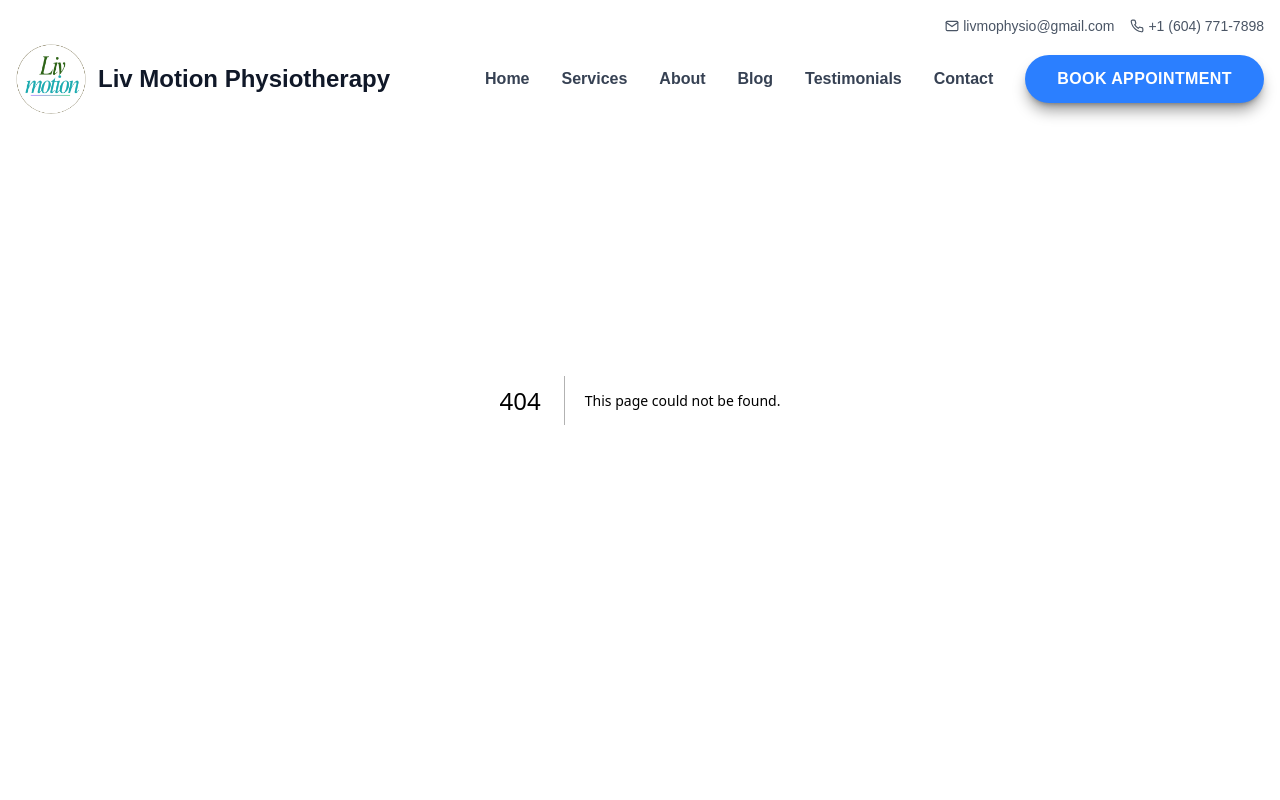
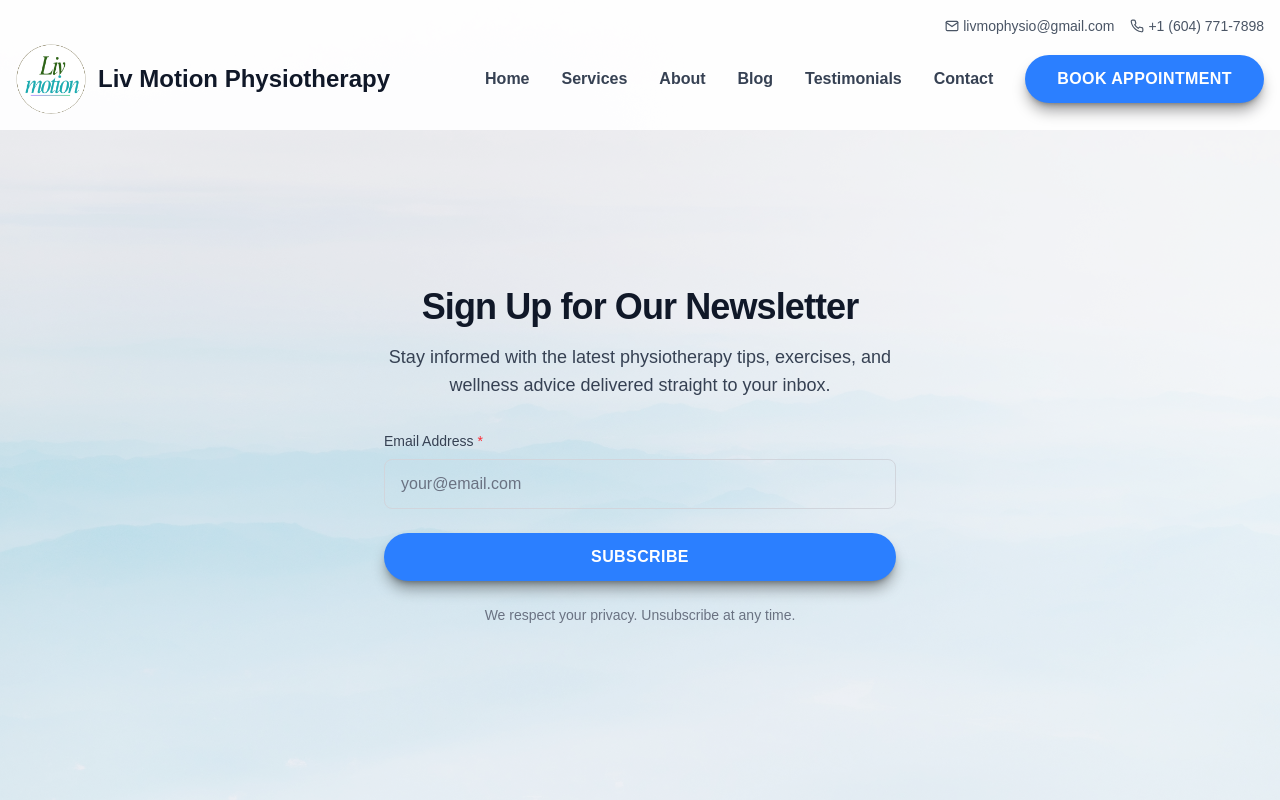
Before and after one commit to cher-kuo/cher-kuo.github.io, a Next.js app: page /newsletter in a window 1280 px wide. Before the commit this address had no page. Shown: the top 800 px of the page. Built offline with nearby package versions, Linux system fonts and the light colour scheme.

Commit message:
Add newsletter signup with Mailchimp integration, update home page layout, and footer styling

```diff
--- /dev/null
+++ b/src/app/newsletter/page.tsx
@@ -0,0 +1,68 @@
+import Image from "next/image";
+
+export default function NewsletterPage() {
+  return (
+    <main className="relative min-h-screen flex items-center justify-center">
+      <div className="absolute inset-0 -z-10">
+        <Image
+          src="/images/watercolor-mountain-bg.jpg"
+          alt="background"
+          fill
+          className="object-cover object-top"
+          priority
+        />
+        <div className="absolute inset-0 bg-white/70" />
+      </div>
+      <div className="mx-auto max-w-xl px-6 pt-40 pb-16 lg:px-8 lg:pt-48 lg:pb-20">
+        <header className="mb-8 text-center">
+          <h1 className="text-3xl font-semibold tracking-tight text-gray-900 sm:text-4xl">
+            Sign Up for Our Newsletter
+          </h1>
+          <p className="mt-4 text-lg leading-7 text-gray-700">
+            Stay informed with the latest physiotherapy tips, exercises, and wellness advice delivered straight to your inbox.
+          </p>
+        </header>
+
+        <form
+          action="https://cheriekuo.us19.list-manage.com/subscribe/post?u=2ab8c19e237f855f6231f05d7&amp;id=bd4f20d6cb&amp;f_id=00665be7f0"
+          method="post"
+          target="_blank"
+          className="space-y-6"
+        >
+          <div>
+            <label htmlFor="mce-EMAIL" className="block text-sm font-medium text-gray-700 mb-2">
+              Email Address <span className="text-red-500">*</span>
+            </label>
+            <input
+              type="email"
+              id="mce-EMAIL"
+              name="EMAIL"
+              required
+              placeholder="your@email.com"
+              className="w-full px-4 py-3 rounded-lg border border-gray-300 focus:ring-2 focus:ring-blue-500 focus:border-blue-500 outline-none transition-colors text-black placeholder:text-gray-500"
+            />
+          </div>
+          {/* Honeypot field to prevent bot signups */}
+          <div aria-hidden="true" style={{ position: 'absolute', left: '-5000px' }}>
+            <input
+              type="text"
+              name="b_2ab8c19e237f855f6231f05d7_bd4f20d6cb"
+              tabIndex={-1}
+              defaultValue=""
+            />
+          </div>
+          <button
+            type="submit"
+            name="subscribe"
+            className="w-full inline-flex items-center justify-center rounded-full bg-blue-500 px-8 py-3 text-base font-semibold uppercase tracking-wide text-white shadow-lg shadow-black/40 whitespace-nowrap transition-transform transition-colors hover:bg-blue-600 hover:-translate-y-0.5 active:translate-y-0"
+          >
+            Subscribe
+          </button>
+          <p className="text-sm text-gray-500 text-center">
+            We respect your privacy. Unsubscribe at any time.
+          </p>
+        </form>
+      </div>
+    </main>
+  );
+}
--- a/src/app/page.tsx
+++ b/src/app/page.tsx
@@ -2,6 +2,7 @@ import Image from "next/image";
 
 export default function Home() {
   return (
+    <>
       <div className="relative flex h-screen w-full items-center justify-center font-sans" style={{ backgroundColor: '#d1d5db' }}>
         <div className="absolute inset-0 z-0 h-screen">
           <Image
@@ -47,5 +48,23 @@ export default function Home() {
           </div>
         </main>
       </div>
+
+      <section className="bg-gray-200 py-16">
+        <div className="container mx-auto px-6 text-center">
+          <h2 className="text-2xl font-semibold tracking-tight text-gray-900 mb-4">
+            Stay Informed
+          </h2>
+          <p className="max-w-xl mx-auto text-lg text-gray-700 mb-6">
+            Sign up for our newsletter to receive the latest physiotherapy tips, exercises, and wellness advice.
+          </p>
+          <a
+            className="inline-flex items-center justify-center rounded-full bg-blue-500 px-8 py-3 text-base font-semibold uppercase tracking-wide text-white shadow-lg shadow-black/40 whitespace-nowrap transition-transform transition-colors hover:bg-blue-600 hover:-translate-y-0.5 active:translate-y-0"
+            href="/newsletter"
+          >
+            Sign Up for Newsletter
+          </a>
+        </div>
+      </section>
+    </>
   );
 }
--- a/src/components/layout/Footer.tsx
+++ b/src/components/layout/Footer.tsx
@@ -86,7 +86,7 @@ const Footer = () => {
   ];
 
   return (
-    <footer className="relative z-10 bg-stone-200 border-t border-gray-200 pt-10 pb-2">
+    <footer className="relative z-10 bg-white border-t border-gray-200 pt-10 pb-2">
       <div className="container mx-auto px-4">
         <div className="grid grid-cols-1 md:grid-cols-2 lg:grid-cols-4 gap-8 mb-12">
           <div className="mb-8 md:mb-0">
```
Lines whose indentation alone changed are shown as unchanged.
